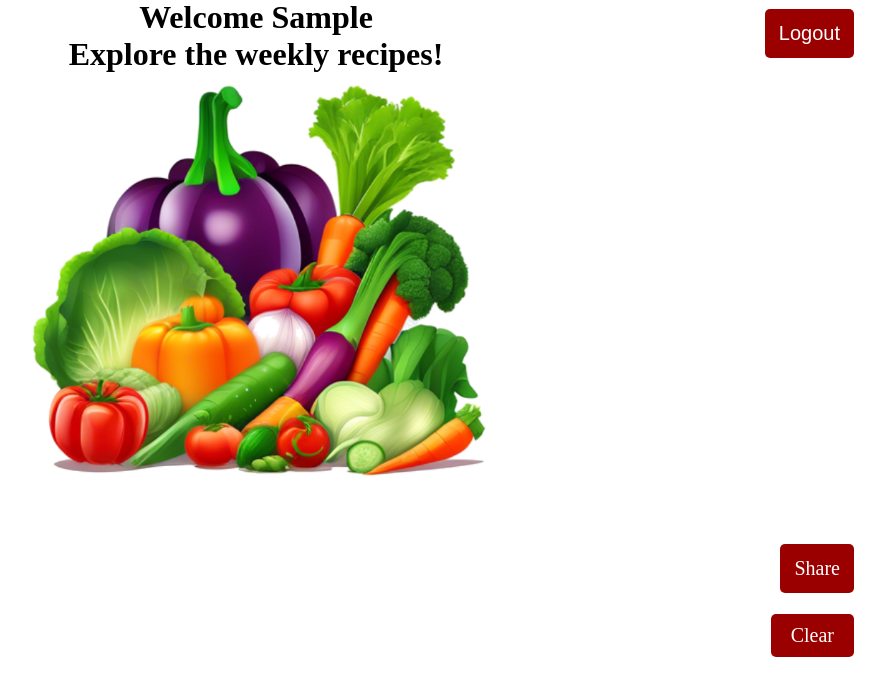
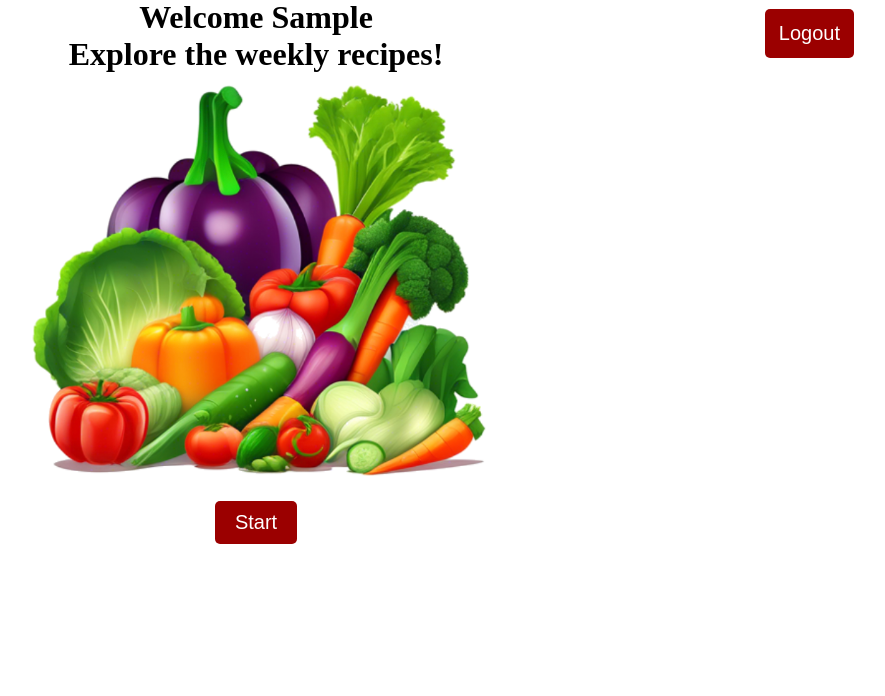
Before and after one commit to Najah7/menu-planning-app, a Django app: page /home/personal/ in a window 1280 px wide. Shown: the part 91-787 px from the top of the page, without its empty margins (384-1269 px from the left). Run offline with Django 5.2, Linux system fonts and the light colour scheme; the visitor is signed in with stand-in values (Sample User, id 1); data that the repository does not hold is empty.

Commit message:
Personal: Updated clear template

```diff
--- a/src/templates/home/personal.html
+++ b/src/templates/home/personal.html
@@ -9,10 +9,10 @@ Personal
 {% block content %}
 <h2 class="personal_page_text">Welcome {{ user.first_name }}</h2>
 
-<a class="floating_btn" href="{% url 'home:clear_personal' %}">Clear</a>
-<a class="floating_btn share" href="{% url 'home:share' %}?items={{item_list}}" onclick="copyText()" target="_blank">Share</a>
+{% if exists %}
+  <a class="floating_btn" href="{% url 'home:clear_personal' %}">Clear</a>
+  <a class="floating_btn share" href="{% url 'home:share' %}?items={{item_list}}" onclick="copyText()" target="_blank">Share</a>
 
-{% if exists %}
   <h2 class="personal_recipe_name">Recipes</h2>
   <div class="recipies">
     {% for index, recipe in recipes|doEnumerate %}
@@ -35,8 +35,11 @@ Personal
     </ul>
   </div>
 {% else %}
-  <p class="personal_page_text">Explore the weekly recipes!</p>
-  <img class="personal_page_non_exist_img" src="{% static 'img/veggies.png' %}" alt="veggies" />
+  <div class="home_content">
+    <p class="personal_page_text">Explore the weekly recipes!</p>
+    <img class="personal_page_non_exist_img" src="{% static 'img/veggies.png' %}" alt="veggies" />
+    <button class="home_btn" onclick='location.href="/home/recipes/";'>Start</button>
+  </div>
 {% endif %}
 
 <form method="post" action="{% url 'accounts:logout' %}"> {% csrf_token %}
```
